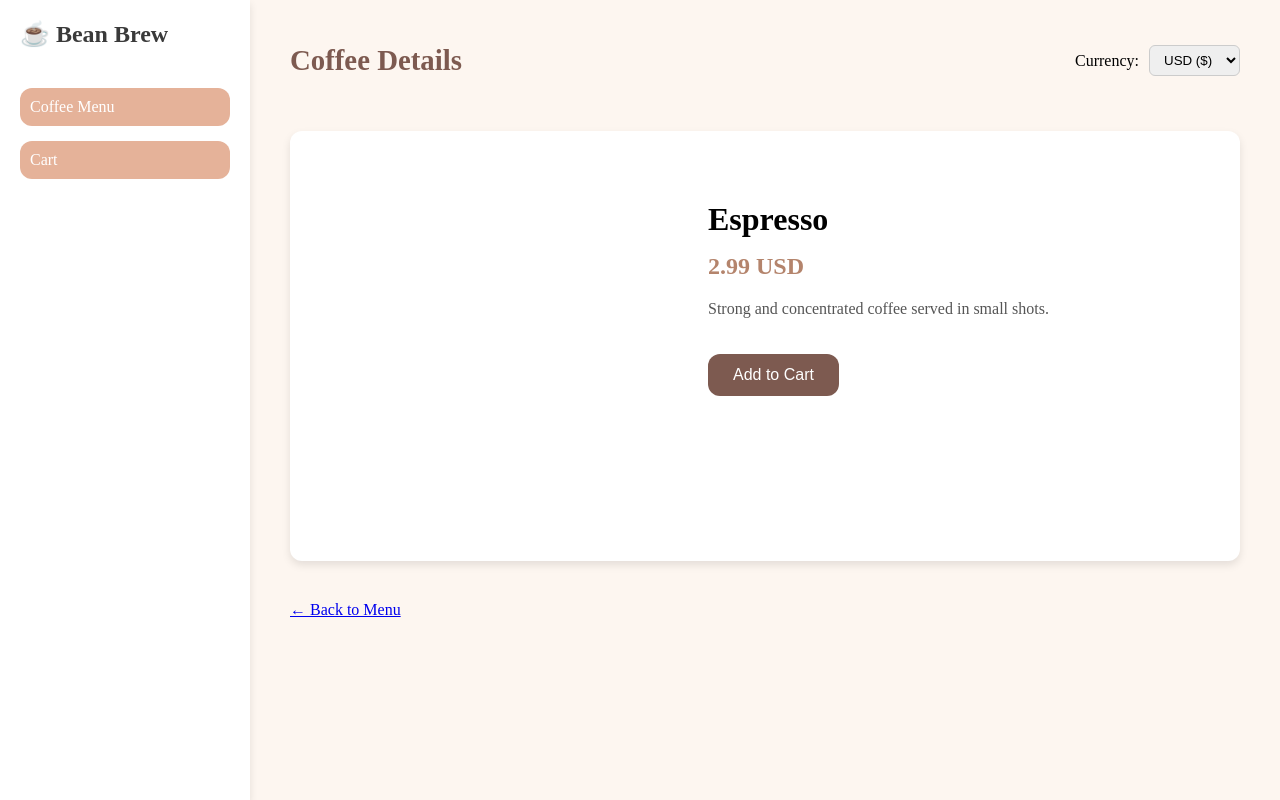
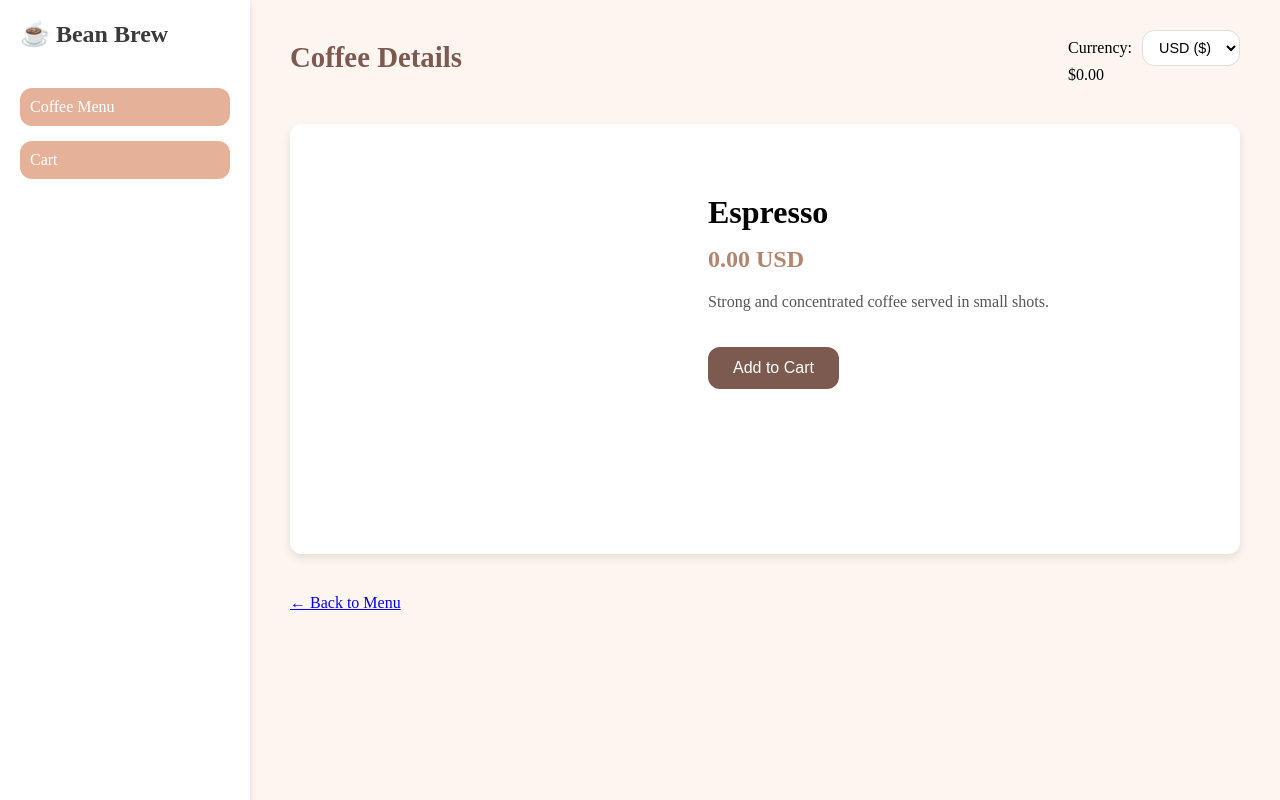
Before and after one commit to aleksi-svaridze/coffee-shop-client, a React app: page /details/1 in a window 1280 px wide. Built offline with nearby package versions, Linux system fonts and the light colour scheme; the HTML template or start-up script is replaced by a standard one.

Commit message:
corrected the styles

```diff
--- a/src/components/CurrencySwitch/CurrencySwitch.jsx
+++ b/src/components/CurrencySwitch/CurrencySwitch.jsx
@@ -1,38 +1,58 @@
-import { useEffect } from "react";
+import { useState, useEffect } from "react";
 import styles from "./CurrencySwitch.module.css";
 import { convertUSDToGEL } from "../../services/currency";
 
-function CurrencySwitch({ priceUSD, currency, setCurrency, setPrice }) {
+function CurrencySwitch({ total = 0 }) {
+  const [currency, setCurrency] = useState("USD");
+  const [converted, setConverted] = useState(0);
+  const [loading, setLoading] = useState(false);
+
   useEffect(() => {
     async function convert() {
+      try {
+        setLoading(true);
+
         if (currency === "USD") {
-        setPrice(priceUSD);
-        return;
+          setConverted(total);
+        } else {
+          const gel = await convertUSDToGEL(total);
+          setConverted(gel);
         }
-
-      if (currency === "GEL") {
-        const gel = await convertUSDToGEL(priceUSD);
-        setPrice(gel);
+      } catch (err) {
+        console.error("Convert error:", err);
+        setConverted(total);
+      } finally {
+        setLoading(false);
       }
     }
 
     convert();
-  }, [currency, priceUSD, setPrice]);
+  }, [currency, total]);
 
   return (
-    <div className={styles.wrapper}>
-      <span>Currency:</span>
-
+    <div>
+      <div className={styles.currencySelector}>
+        <label htmlFor="currency">Currency:</label>
         <select
+          className={styles.select}
           value={currency}
           onChange={(e) => setCurrency(e.target.value)}
-        className={styles.select}
         >
           <option value="USD">USD ($)</option>
           <option value="GEL">GEL (₾)</option>
           <option value="GBP">GBP (£)</option>
-        <option value="EUR">EUR (€)</option>
         </select>
+      </div>
+
+      <p>
+        {loading
+          ? "Loading..."
+          : currency === "USD"
+            ? `$${Number(converted).toFixed(2)}`
+            : currency === "GEL"
+              ? `${Number(converted).toFixed(2)} ₾`
+              : `${Number(converted).toFixed(2)} £`}
+      </p>
     </div>
   );
 }
--- a/src/components/CurrencySwitch/CurrencySwitch.module.css
+++ b/src/components/CurrencySwitch/CurrencySwitch.module.css
@@ -1,14 +1,16 @@
-.wrapper {
+.currencySelector {
   display: flex;
   align-items: center;
   gap: 10px;
-  margin: 15px 0;
-}
+  }
 
 .select {
-  padding: 6px 10px;
-  border-radius: 6px;
-  border: 1px solid #ccc;
+  padding: 8px 12px;
+  border-radius: 12px;
+  border: 1px solid #ddd;
+  font-size: 0.9rem;
+  outline: none;
+  background-color: white;
   cursor: pointer;
 }
 
--- a/src/services/currency.jsx
+++ b/src/services/currency.jsx
@@ -1,9 +1,11 @@
-export async function convertUSDToGEL(amount) {
+export async function convertUSDToGEL(usd) {
   const res = await fetch("https://open.er-api.com/v6/latest/USD");
+  //   // const res = await fetch("https://bankofgeorgia.ge/api/currencies/convert/USD
+  // /GEL?amountFrom=10");
 
   const data = await res.json();
 
   const rate = data.rates.GEL;
 
-  return amount * rate;
+  return usd * rate;
 }
```
Lines whose indentation alone changed are shown as unchanged.
